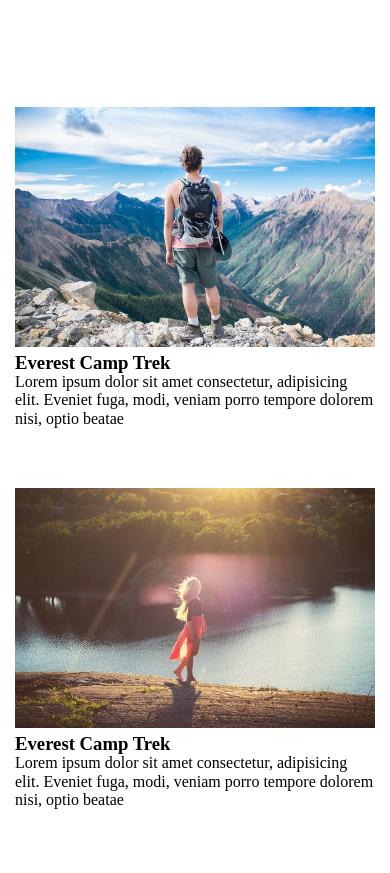
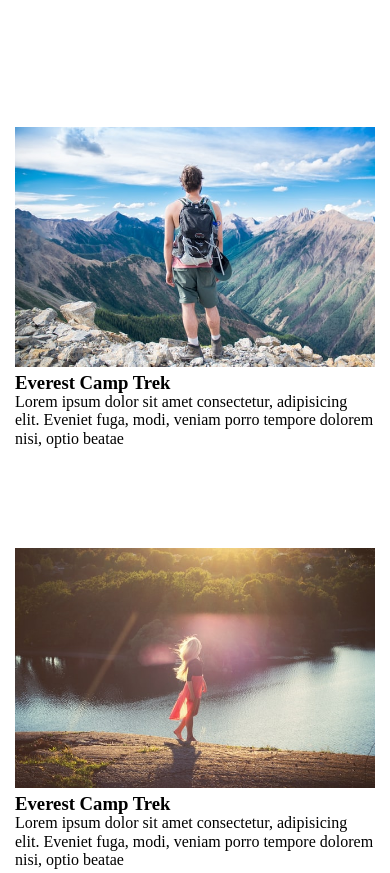
Before and after one commit to sana-arfaoui/template-html-css-4, a plain HTML site: page index.html in a window 390 px wide. Shown: the part 1012-1885 px from the top of the page. Drawn offline with Linux system fonts and the light colour scheme.

Commit message:
Update style.css

```diff
--- a/css/style.css
+++ b/css/style.css
@@ -176,10 +176,10 @@ header nav ul a:hover {
   flex-basis:44%;
   margin-left: 50px;
 }
-@media(max-width:768px){
+@media(max-width: 768px){
   .event .event-content .event-box{
     flex-basis: 100%;
-    margin:30px  0;
+    margin: 50px  0;
   }
 }
 .event .event-content .event-box img {
```
